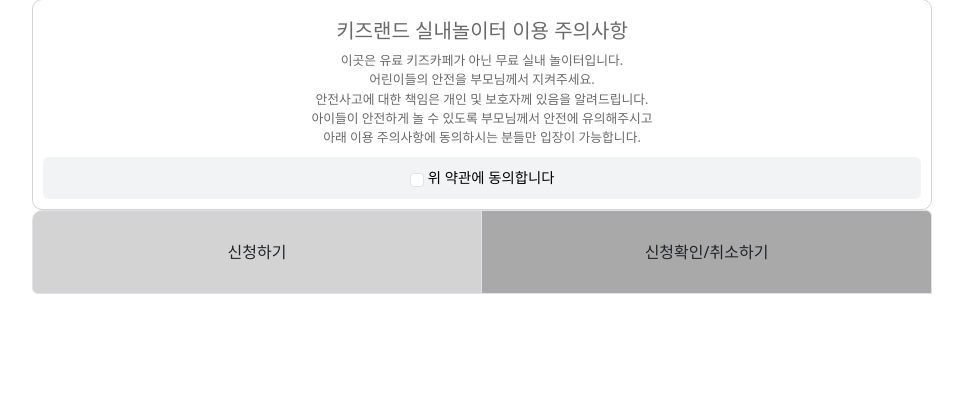
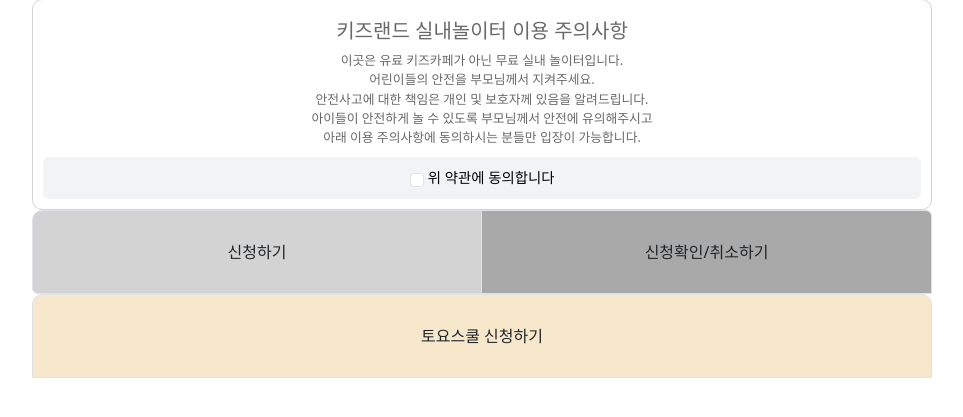
Before and after one commit to junhyeok1002/KidsLand, a Django app: template templates/KidsLand/main.html in a window 1280 px wide. Shown: the part 97-514 px from the top of the page, without its empty margins (158-1121 px from the left). Run offline with Django 4.2, Linux system fonts and the light colour scheme; the template is opened without the code that fills it, so the values that code supplies are empty.

Commit message:
feat(main) : 토요 스쿨 신청 기능 추가

```diff
--- a/templates/KidsLand/main.html
+++ b/templates/KidsLand/main.html
@@ -135,6 +135,12 @@
         신청확인/취소하기
     </button>
 </ul>
+<ul class="list-group list-group-horizontal" style="height: 84px;border-radius: 10px 10px 0px 0px;">
+    <button id="saturday_school_button" class="list-group-item"
+            style="width: 100%; display: inline-block; background-color: #F7E8CC">
+        토요스쿨 신청하기
+    </button>
+</ul>
 
 <script>
     $('#checkIn_button').click(function () {
@@ -152,6 +158,14 @@
             alert('약관에 동의해주세요.');
         }
     });
+
+    $('#saturday_school_button').click(function () {
+        if ($('#flexCheckIndeterminate').prop('checked')) {
+            window.location.href = 'https://forms.gle/eqBu4RyyZg1uPiFN6'; // 뒤로가기 가능하게 브라우저 히스토리 남기기
+        } else {
+            alert('약관에 동의해주세요.');
+        }
+    });
 </script>
 
 <script src="https://cdn.jsdelivr.net/npm/bootstrap@5.3.2/dist/js/bootstrap.bundle.min.js"
```
